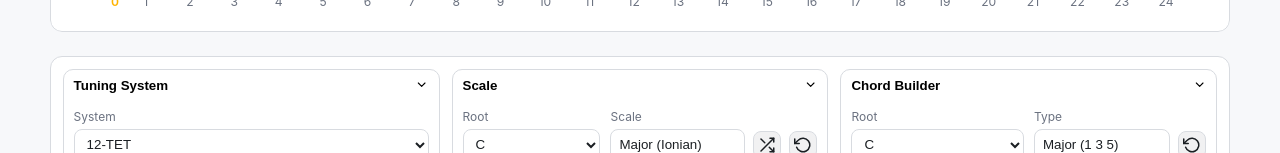
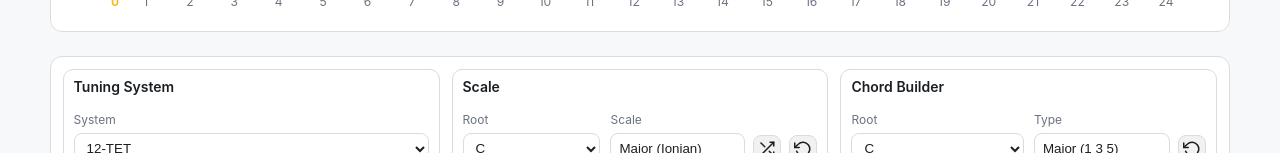
Before and after one commit to DMNerd/tuning-visualizer, a React (Vite) app: page / in a window 1280 px wide. Shown: the part 799-952 px from the top of the page. Built offline with nearby package versions, Linux system fonts and the light colour scheme.

Commit message:
Remove collapsible section (Hardly ever used that)

```diff
--- a/src/components/UI/Section.jsx
+++ b/src/components/UI/Section.jsx
@@ -1,80 +1,38 @@
-import { useCallback, useEffect, memo } from "react";
+import { memo } from "react";
 import clsx from "clsx";
-import { FiChevronDown, FiChevronRight } from "react-icons/fi";
-import { useToggle, useUpdateEffect } from "react-use";
 
 function Section({
   title,
   children,
   size = "md",
-  defaultOpen = true,
-  collapsible = true,
   actions = null,
   className,
-  onToggle,
   id,
 }) {
-  const [open, setOpen] = useToggle(defaultOpen);
   const bodyId = id ? `${id}-body` : undefined;
   const headerId = id ? `${id}-header` : undefined;
-
-  const toggle = useCallback(() => {
-    if (!collapsible) return;
-    setOpen();
-  }, [collapsible, setOpen]);
-
-  useUpdateEffect(() => onToggle?.(open), [open, onToggle]);
-
-  useEffect(() => {
-    setOpen(defaultOpen);
-  }, [defaultOpen, setOpen]);
 
   const headerContent = (
     <>
       <span className="tv-panel__title">{title}</span>
-      <div className="tv-panel__actions">
-        {actions}
-        {collapsible && (
-          <span className="tv-panel__icon" aria-hidden>
-            {open ? <FiChevronDown /> : <FiChevronRight />}
-          </span>
-        )}
-      </div>
+      <div className="tv-panel__actions">{actions}</div>
     </>
   );
 
   return (
     <section
-      className={clsx(
-        "tv-panel",
-        `tv-panel--size-${size}`,
-        { "is-collapsed": collapsible && !open },
-        className,
-      )}
+      className={clsx("tv-panel", `tv-panel--size-${size}`, className)}
       aria-labelledby={headerId}
     >
-      {collapsible ? (
-        <button
-          id={headerId}
-          className="tv-panel__header"
-          onClick={toggle}
-          aria-expanded={open}
-          aria-controls={bodyId}
-          type="button"
-        >
-          {headerContent}
-        </button>
-      ) : (
-        <div id={headerId} className="tv-panel__header" aria-controls={bodyId}>
-          {headerContent}
-        </div>
-      )}
+      <div id={headerId} className="tv-panel__header" aria-controls={bodyId}>
+        {headerContent}
+      </div>
 
       <div
         id={bodyId}
         className="tv-panel__body"
         role="region"
-        aria-hidden={collapsible ? (!open).toString() : "false"}
+        aria-hidden="false"
       >
         <div className="tv-panel__body-inner">{children}</div>
       </div>
--- a/src/styles/layout.css
+++ b/src/styles/layout.css
@@ -189,20 +189,9 @@
   gap: 6px;
 }
 
-.tv-panel__icon {
-  display: inline-flex;
-  align-items: center;
-  justify-content: center;
-  transition: transform var(--speed) var(--ease);
-}
-
 .tv-panel__body {
   display: grid;
   grid-template-rows: 1fr;
-  transition:
-    grid-template-rows var(--speed) var(--ease),
-    padding var(--speed) var(--ease),
-    opacity var(--speed) var(--ease);
   padding: 8px 10px;
   min-height: 0;
   opacity: 1;
@@ -212,21 +201,6 @@
 .tv-panel__body-inner {
   min-height: 0;
   overflow: auto;
-}
-
-.tv-panel.is-collapsed {
-  min-height: 0 !important;
-}
-
-.tv-panel.is-collapsed .tv-panel__body {
-  display: grid;
-  grid-template-rows: 0fr;
-  padding-block: 0;
-  overflow: hidden;
-}
-
-.tv-panel.is-collapsed .tv-panel__icon {
-  transform: rotate(-90deg);
 }
 
 html.is-fs {
```
